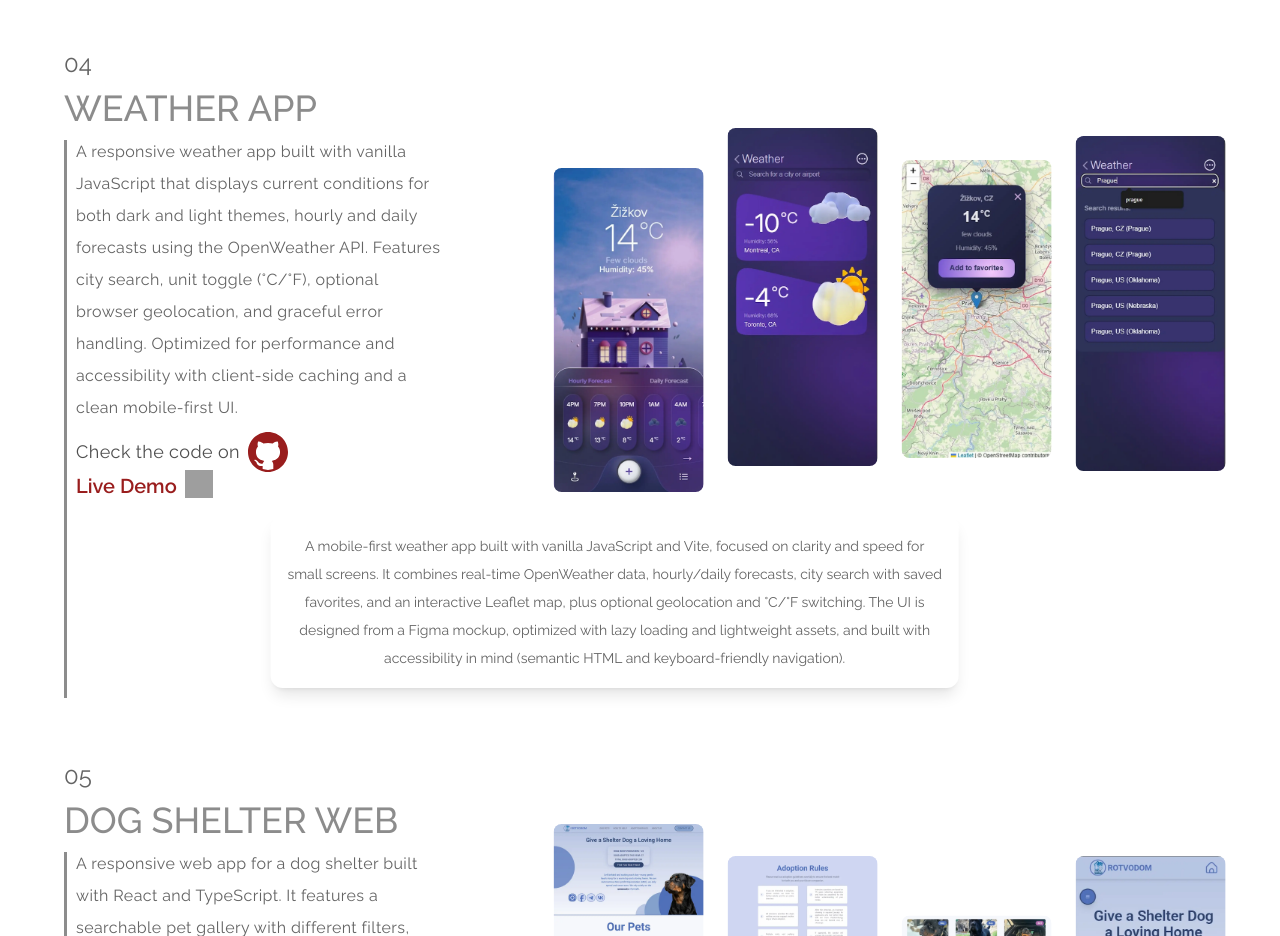
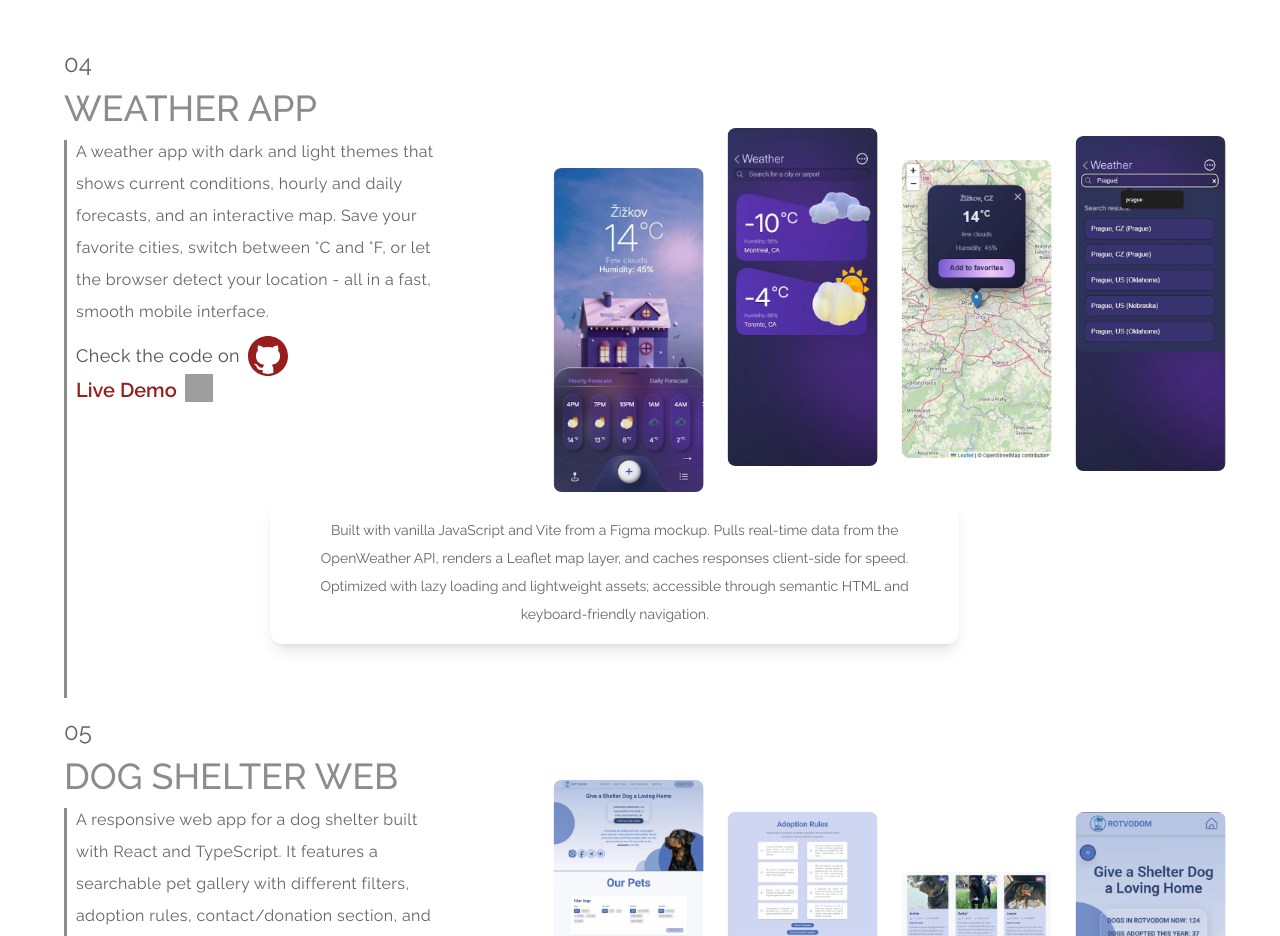
Before and after one commit to bavayra/Portfolio, a React (Vite) app: page / in a window 1280 px wide. Shown: the part 2980-3916 px from the top of the page. Built offline with nearby package versions, Linux system fonts and the light colour scheme; grey boxes are pictures that could not be loaded.

Commit message:
refactor/style(WeatherApp 360-820): changed the content of short and full project descriptions and adjusted divider's height accordingly. Corrected margins

```diff
--- a/data/projects.ts
+++ b/data/projects.ts
@@ -77,7 +77,7 @@ export const projects: Project[] = [
     title: "Weather App",
     description: "Real-time weather forecast with OpenWeather API",
     descriptionFull:
-      "A mobile‑first weather app built with vanilla JavaScript and Vite, focused on clarity and speed for small screens. It combines real‑time OpenWeather data, hourly/daily forecasts, city search with saved favorites, and an interactive Leaflet map, plus optional geolocation and °C/°F switching. The UI is designed from a Figma mockup, optimized with lazy loading and lightweight assets, and built with accessibility in mind (semantic HTML and keyboard-friendly navigation).",
+      "Built with vanilla JavaScript and Vite from a Figma mockup. Pulls real‑time data from the OpenWeather API, renders a Leaflet map layer, and caches responses client‑side for speed. Optimized with lazy loading and lightweight assets; accessible through semantic HTML and keyboard‑friendly navigation.",
     position: { row: 1, col: 2 },
     technologies: ["CSS3", "HTML5", "Vanilla JS", "API", "Vite"],
     liveUrl: "https://...",
@@ -117,7 +117,7 @@ export const projects: Project[] = [
         width: 140,
         height: 667,
         className:
-          "mx-auto desktop-sm:-mt-4 tablet-md:-mt-8 phone-lg:w-44 phone-lg:-mt-10 tablet-sm:w-52 tablet-md:w-60 phone-md:w-36",
+          "mx-auto desktop-sm:-mt-4 tablet-sm:-mt-8 phone-lg:w-44 phone-lg:-mt-10 tablet-sm:w-52 tablet-md:w-60 phone-md:w-36",
       },
     ],
   },
--- a/src/index.css
+++ b/src/index.css
@@ -149,11 +149,11 @@
 
     --block-div-xs-h: 332px;
     --block-div-md-h: 276px;
-    --block-div-lg-h: 330px;
+    --block-div-lg-h: 246px;
     --block-div-xl-h: 332px;
 
-    --weather-screen-div-top: 472px;
-    --weather-screen-div-height: 1086px;
+    --weather-screen-div-top: 374px;
+    --weather-screen-div-height: 1016px;
 
     --shelter-screen-div-top: 408px;
     --shelter-screen-div-height: 1128px;
@@ -187,15 +187,15 @@
     --block-div-2xs-h: 282px;
     --block-div-xs-h: 368px;
     --block-div-md-h: 312px;
-    --block-div-lg-h: 410px;
+    --block-div-lg-h: 282px;
 
     --section-bot-div-height: 188px;
 
     --shelter-screen-div-top: 448px;
     --shelter-screen-div-height: 1104px;
 
-    --weather-screen-div-top: 544px;
-    --weather-screen-div-height: 1084px;
+    --weather-screen-div-top: 416px;
+    --weather-screen-div-height: 1000px;
 
     --portfolio-screen-div-height: 1074px;
     --portfolio-screen-div-top: 424px;
@@ -213,7 +213,7 @@
     --block-div-top: clamp(104px, calc(-240px + 40vh), 112px);
     --block-div-2xs-h: 274px;
     --block-div-md-h: 306px;
-    --block-div-lg-h: 400px;
+    --block-div-lg-h: 272px;
 
     --section-bot-div-top: 230px;
   }
@@ -232,14 +232,14 @@
     --block-div-top: 112px;
     --block-div-sm-h: 372px;
     --block-div-md-h: 278px;
-    --block-div-lg-h: 372px;
+    --block-div-lg-h: 280px;
     --block-div-xl-h: clamp(332px, calc(-1775px + 245vh), 430px);
 
     --shelter-screen-div-height: 1162px;
     --shelter-screen-div-top: 422px;
 
-    --weather-screen-div-top: 516px;
-    --weather-screen-div-height: 1208px;
+    --weather-screen-div-top: 416px;
+    --weather-screen-div-height: 1098px;
 
     --portfolio-screen-div-height: 1114px;
   }
@@ -257,14 +257,14 @@
     --block-div-xs-h: 324px;
     --block-div-sm-h: 312px;
     --block-div-md-h: 264px;
-    --block-div-lg-h: 360px;
+    --block-div-lg-h: 264px;
     --block-div-xl-h: 430px;
 
     --shelter-screen-div-top: 404px;
     --shelter-screen-div-height: 1272px;
 
-    --weather-screen-div-top: 500px;
-    --weather-screen-div-height: 1300px;
+    --weather-screen-div-top: 400px;
+    --weather-screen-div-height: 1228px;
 
     --portfolio-screen-div-top: 374px;
     --portfolio-screen-div-height: 1254px;
@@ -284,7 +284,7 @@
     --block-div-xs-h: 252px;
     --block-div-sm-h: 248px;
     --block-div-md-h: 230px;
-    --block-div-lg-h: 294px;
+    --block-div-lg-h: 230px;
 
     --section-top-div-height: 146px;
     --section-bot-div-height: 204px;
@@ -297,8 +297,8 @@
     --shelter-screen-div-top: 380px;
     --shelter-screen-div-height: 1376px;
 
-    --weather-screen-div-top: 444px;
-    --weather-screen-div-height: 1422px;
+    --weather-screen-div-top: 380px;
+    --weather-screen-div-height: 1338px;
 
     --portfolio-screen-div-top: 348px;
     --portfolio-screen-div-height: 1246px;
@@ -316,7 +316,7 @@
     --section-bot-div-top: clamp(280px, calc(222.4px + 8vh), 312px);
     --section-bot-div-height: clamp(188px, calc(137.6px + 7vh), 216px);
 
-    --weather-screen-div-height: 1392px;
+    --weather-screen-div-height: 1338px;
     --shelter-screen-div-height: 1344px;
     --portfolio-screen-div-height: 1214px;
 
--- a/src/sections/WeatherApp.tsx
+++ b/src/sections/WeatherApp.tsx
@@ -28,12 +28,10 @@ export const WeatherApp = () => {
             WEATHER APP
           </h2>
           <p className="mt-2 desktop-xl:max-w-120 desktop-xl:text-xl desktop-sm:max-w-92 desktop-sm:text-base tablet-md:max-w-116 text-xs phone-lg:max-w-80 tablet-sm:text-base tablet-sm:max-w-92 phone-sm:text-sm phone-md:text-base phone-md:max-w-76 phone-sm:max-w-68 text-text leading-loose tracking-wide ml-3 w-full max-w-60 wrap-break-words whitespace-normal">
-            A responsive weather app built with vanilla JavaScript that displays
-            current conditions for both dark and light themes, hourly and daily
-            forecasts using the OpenWeather API. Features city search, unit
-            toggle (°C/°F), optional browser geolocation, and graceful error
-            handling. Optimized for performance and accessibility with
-            client‑side caching and a clean mobile‑first UI.
+            A weather app with dark and light themes that shows current
+            conditions, hourly and daily forecasts, and an interactive map. Save
+            your favorite cities, switch between °C and °F, or let the browser
+            detect your location - all in a fast, smooth mobile interface.
           </p>
           <GitHubLink liveUrl={project.liveUrl} />
         </div>
```
